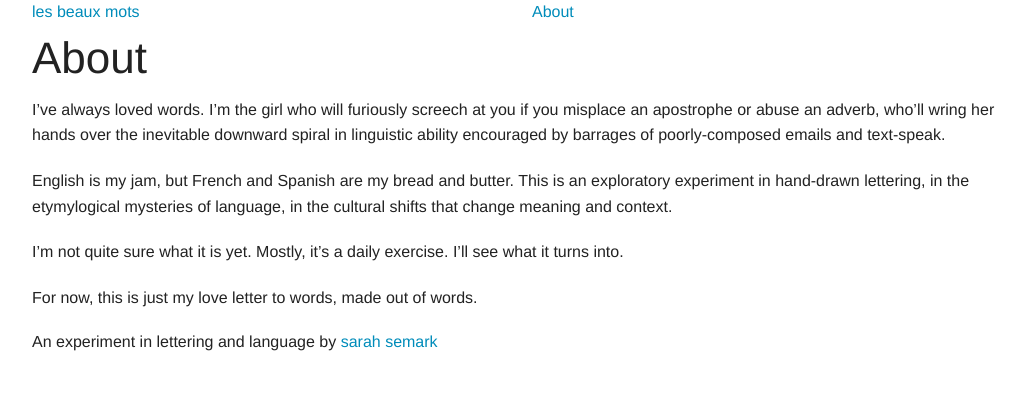
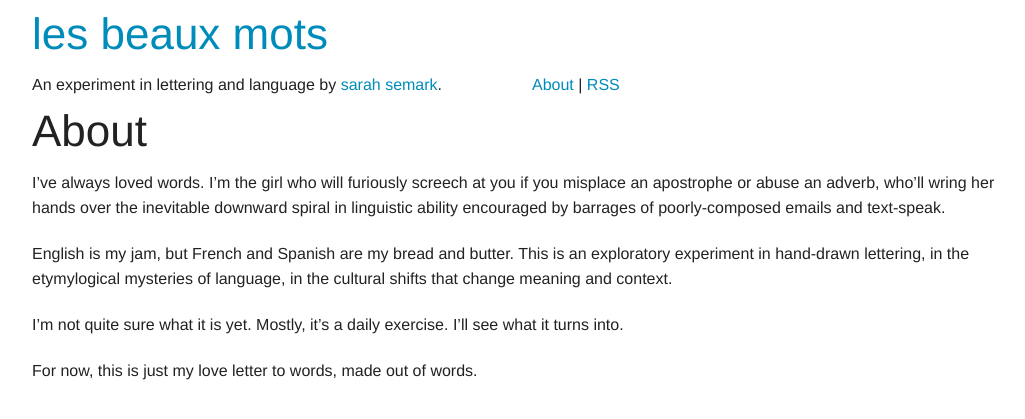
Before and after one commit to sarahmonster/les-beaux-mots, a Jekyll site: the page built from about.md, in a window 1280 px wide. Shown: the top 419 px of the page, without its empty margins (123-1148 px from the left). Built offline with Jekyll 4.4.1, drawn with Linux system fonts in a browser that asks for light colours.

Commit message:
Move footer stuff to header (for now at least.)

```diff
--- a/_includes/footer.html
+++ b/_includes/footer.html
@@ -1,59 +1,3 @@
-<footer class="row">
-
-  <div class="large-12 columns">
-    {{ site.description }} by <a href="{{ site.url }}">sarah semark</a>
-  </div>
-
-    <div style="display: none">
-      <ul>
-        {% if site.github_username %}<li>
-          <a href="https://github.com/{{ site.github_username }}">
-            <span class="icon github">
-              <svg version="1.1" class="github-icon-svg" xmlns="http://www.w3.org/2000/svg" xmlns:xlink="http://www.w3.org/1999/xlink" x="0px" y="0px"
-                 viewBox="0 0 16 16" enable-background="new 0 0 16 16" xml:space="preserve">
-                <path fill-rule="evenodd" clip-rule="evenodd" fill="#C2C2C2" d="M7.999,0.431c-4.285,0-7.76,3.474-7.76,7.761
-                c0,3.428,2.223,6.337,5.307,7.363c0.388,0.071,0.53-0.168,0.53-0.374c0-0.184-0.007-0.672-0.01-1.32
-                c-2.159,0.469-2.614-1.04-2.614-1.04c-0.353-0.896-0.862-1.135-0.862-1.135c-0.705-0.481,0.053-0.472,0.053-0.472
-                c0.779,0.055,1.189,0.8,1.189,0.8c0.692,1.186,1.816,0.843,2.258,0.645c0.071-0.502,0.271-0.843,0.493-1.037
-                C4.86,11.425,3.049,10.76,3.049,7.786c0-0.847,0.302-1.54,0.799-2.082C3.768,5.507,3.501,4.718,3.924,3.65
-                c0,0,0.652-0.209,2.134,0.796C6.677,4.273,7.34,4.187,8,4.184c0.659,0.003,1.323,0.089,1.943,0.261
-                c1.482-1.004,2.132-0.796,2.132-0.796c0.423,1.068,0.157,1.857,0.077,2.054c0.497,0.542,0.798,1.235,0.798,2.082
-                c0,2.981-1.814,3.637-3.543,3.829c0.279,0.24,0.527,0.713,0.527,1.437c0,1.037-0.01,1.874-0.01,2.129
-                c0,0.208,0.14,0.449,0.534,0.373c3.081-1.028,5.302-3.935,5.302-7.362C15.76,3.906,12.285,0.431,7.999,0.431z"/>
-              </svg>
-            </span>
-            <span class="username">{{ site.github_username }}</span>
-          </a>
-        </li>{% endif %}
-        {% if site.twitter_username %}<li>
-          <a href="https://twitter.com/{{ site.twitter_username }}">
-            <span class="icon twitter">
-              <svg version="1.1" class="twitter-icon-svg" xmlns="http://www.w3.org/2000/svg" xmlns:xlink="http://www.w3.org/1999/xlink" x="0px" y="0px"
-                 viewBox="0 0 16 16" enable-background="new 0 0 16 16" xml:space="preserve">
-                <path fill="#C2C2C2" d="M15.969,3.058c-0.586,0.26-1.217,0.436-1.878,0.515c0.675-0.405,1.194-1.045,1.438-1.809
-                c-0.632,0.375-1.332,0.647-2.076,0.793c-0.596-0.636-1.446-1.033-2.387-1.033c-1.806,0-3.27,1.464-3.27,3.27
-                c0,0.256,0.029,0.506,0.085,0.745C5.163,5.404,2.753,4.102,1.14,2.124C0.859,2.607,0.698,3.168,0.698,3.767
-                c0,1.134,0.577,2.135,1.455,2.722C1.616,6.472,1.112,6.325,0.671,6.08c0,0.014,0,0.027,0,0.041c0,1.584,1.127,2.906,2.623,3.206
-                C3.02,9.402,2.731,9.442,2.433,9.442c-0.211,0-0.416-0.021-0.615-0.059c0.416,1.299,1.624,2.245,3.055,2.271
-                c-1.119,0.877-2.529,1.4-4.061,1.4c-0.264,0-0.524-0.015-0.78-0.046c1.447,0.928,3.166,1.469,5.013,1.469
-                c6.015,0,9.304-4.983,9.304-9.304c0-0.142-0.003-0.283-0.009-0.423C14.976,4.29,15.531,3.714,15.969,3.058z"/>
-              </svg>
-            </span>
-            <span class="username">{{ site.twitter_username }}</span>
-          </a>
-        </li>{% endif %}
-      </ul>
-    </div>
-
-    <div class="footer-col-3 column">
-      <p class="text"></p>
-    </div>
-
-  </div>
-
-</footer>
-
-
 <script src="{{ "/bower_components/jquery/dist/jquery.min.js" | prepend: site.baseurl }}"></script>
 <script src="{{ "/bower_components/foundation/js/foundation.min.js" | prepend: site.baseurl }}"></script>
 <script src="{{ "/js/app.js" | prepend: site.baseurl }}"></script>
--- a/_includes/header.html
+++ b/_includes/header.html
@@ -1,24 +1,19 @@
 <header class="row">
 
-    <a class="large-6 columns site-title" href="{{ site.baseurl }}/">{{ site.title }}</a>
+  <div class="large-12 columns">
+    <h1><a href="{{ site.baseurl }}/">{{ site.title }}</a></h1>
+  </div>
+
+    <div class="large-6 columns">
+      {{ site.description }} by <a href="{{ site.url }}">sarah semark</a>.
+    </div>
 
     <nav class="site-nav large-6 columns">
-      <a href="#" class="menu-icon" style="display: none;">
-        <svg version="1.1" xmlns="http://www.w3.org/2000/svg" xmlns:xlink="http://www.w3.org/1999/xlink" x="0px" y="0px"
-           viewBox="0 0 18 15" enable-background="new 0 0 18 15" xml:space="preserve">
-          <path fill="#505050" d="M18,1.484c0,0.82-0.665,1.484-1.484,1.484H1.484C0.665,2.969,0,2.304,0,1.484l0,0C0,0.665,0.665,0,1.484,0
-            h15.031C17.335,0,18,0.665,18,1.484L18,1.484z"/>
-          <path fill="#505050" d="M18,7.516C18,8.335,17.335,9,16.516,9H1.484C0.665,9,0,8.335,0,7.516l0,0c0-0.82,0.665-1.484,1.484-1.484
-            h15.031C17.335,6.031,18,6.696,18,7.516L18,7.516z"/>
-          <path fill="#505050" d="M18,13.516C18,14.335,17.335,15,16.516,15H1.484C0.665,15,0,14.335,0,13.516l0,0
-            c0-0.82,0.665-1.484,1.484-1.484h15.031C17.335,12.031,18,12.696,18,13.516L18,13.516z"/>
-        </svg>
-      </a>
-      <div class="trigger">
-        {% for page in site.pages %}
-          {% if page.title %}<a class="page-link" href="{{ page.url | prepend: site.baseurl }}">{{ page.title }}</a>{% endif %}
-        {% endfor %}
-      </div>
+      {% for page in site.pages %}
+        {% if page.title %}<a class="page-link" href="{{ page.url | prepend: site.baseurl }}">{{ page.title }}</a>{% endif %}
+      {% endfor %}
+
+      | <a href="{{ "/feed.xml" | prepend: site.baseurl }}">RSS</a>
     </nav>
 
 </header>
--- a/_layouts/default.html
+++ b/_layouts/default.html
@@ -13,7 +13,5 @@
       </div>
     </div>
 
-    {% include footer.html %}
-
     </body>
 </html>
--- a/index.html
+++ b/index.html
@@ -15,6 +15,5 @@ layout: default
     {% endfor %}
   </ul>
 
-  <p class="rss-subscribe">subscribe <a href="{{ "/feed.xml" | prepend: site.baseurl }}">via RSS</a></p>
 
 </div>
```
